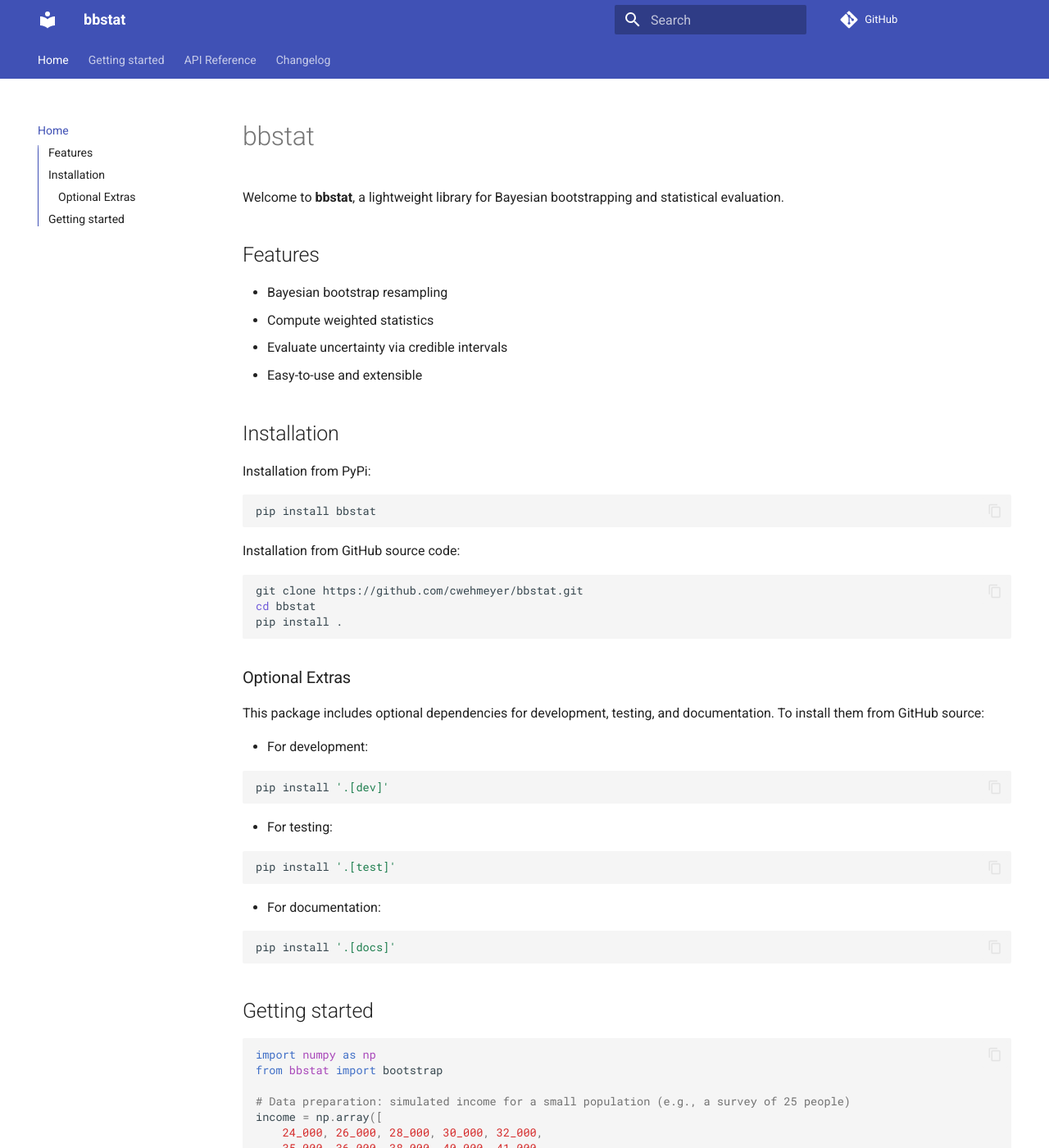
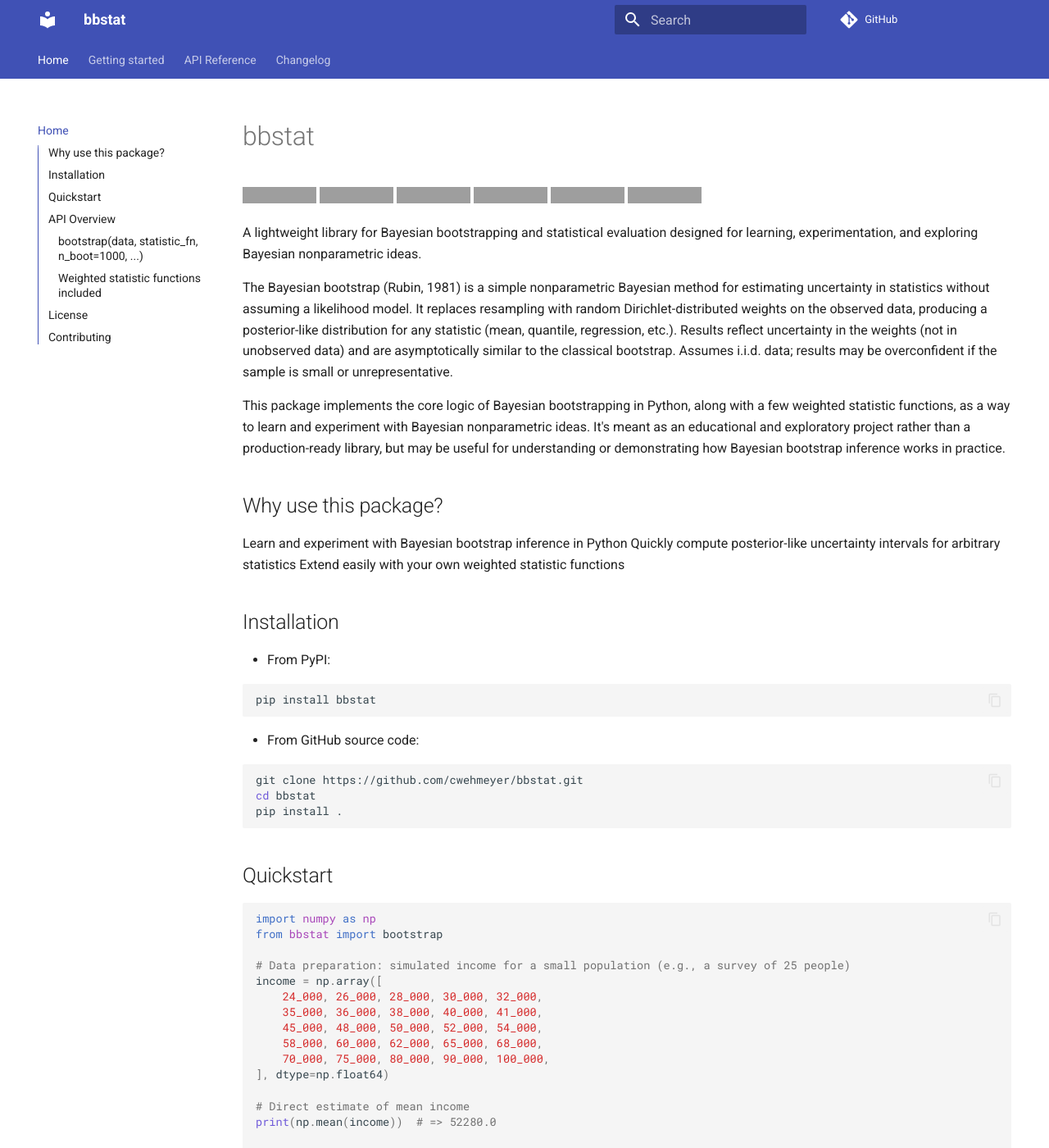
Before and after one commit to cwehmeyer/bbstat, an MkDocs documentation site: the page built from docs/index.md, in a window 1280 px wide and 1400 px high. Shown: the whole window at 82% size. Built offline with MkDocs 1.6.1 and Material for MkDocs 9.7.7, drawn with Linux system fonts in a browser that asks for light colours; comment, search, counter and statistics services are not loaded; some of the changed text lies outside the part shown; grey boxes are pictures that could not be loaded.

Commit message:
docs(index): reuse README.md

````diff
--- a/docs/index.md
+++ b/docs/index.md
@@ -1,76 +1 @@
-# bbstat
-
-Welcome to **bbstat**, a lightweight library for Bayesian bootstrapping and statistical evaluation.
-
-## Features
-
-- Bayesian bootstrap resampling
-- Compute weighted statistics
-- Evaluate uncertainty via credible intervals
-- Easy-to-use and extensible
-
-## Installation
-
-Installation from PyPi:
-
-```bash
-pip install bbstat
-```
-
-Installation from GitHub source code:
-
-```bash
-git clone https://github.com/cwehmeyer/bbstat.git
-cd bbstat
-pip install .
-```
-
-### Optional Extras
-
-This package includes optional dependencies for development, testing, and documentation. To install them from GitHub source:
-
-- For development:
-
-```bash
-pip install '.[dev]'
-```
-
-- For testing:
-
-```bash
-pip install '.[test]'
-```
-
-- For documentation:
-
-```bash
-pip install '.[docs]'
-```
-
-## Getting started
-
-```python
-import numpy as np
-from bbstat import bootstrap
-
-# Data preparation: simulated income for a small population (e.g., a survey of 25 people)
-income = np.array([
-    24_000, 26_000, 28_000, 30_000, 32_000,
-    35_000, 36_000, 38_000, 40_000, 41_000,
-    45_000, 48_000, 50_000, 52_000, 54_000,
-    58_000, 60_000, 62_000, 65_000, 68_000,
-    70_000, 75_000, 80_000, 90_000, 100_000,
-], dtype=np.float64)
-
-# Direct estimate of mean income
-print(np.mean(income))  # => 52280.0
-
-# Bootstrapped distribution of the mean income.
-distribution = bootstrap(data=income, statistic_fn="mean", seed=1)
-print(distribution)  # => BootstrapDistribution(mean=52263.8..., size=1000)
-
-# Summarize the bootstrapped distribution of the mean income.
-summary = distribution.summarize(level=0.87)
-print(summary)  # => BootstrapSummary(mean=52263.8..., ci_low=46566.8..., ci_high=58453.6..., level=0.87)
-print(summary.round())  # => BootstrapSummary(mean=52000.0, ci_low=47000.0, ci_high=58000.0, level=0.87)
-```
+{% include-markdown "../README.md" %}
````
